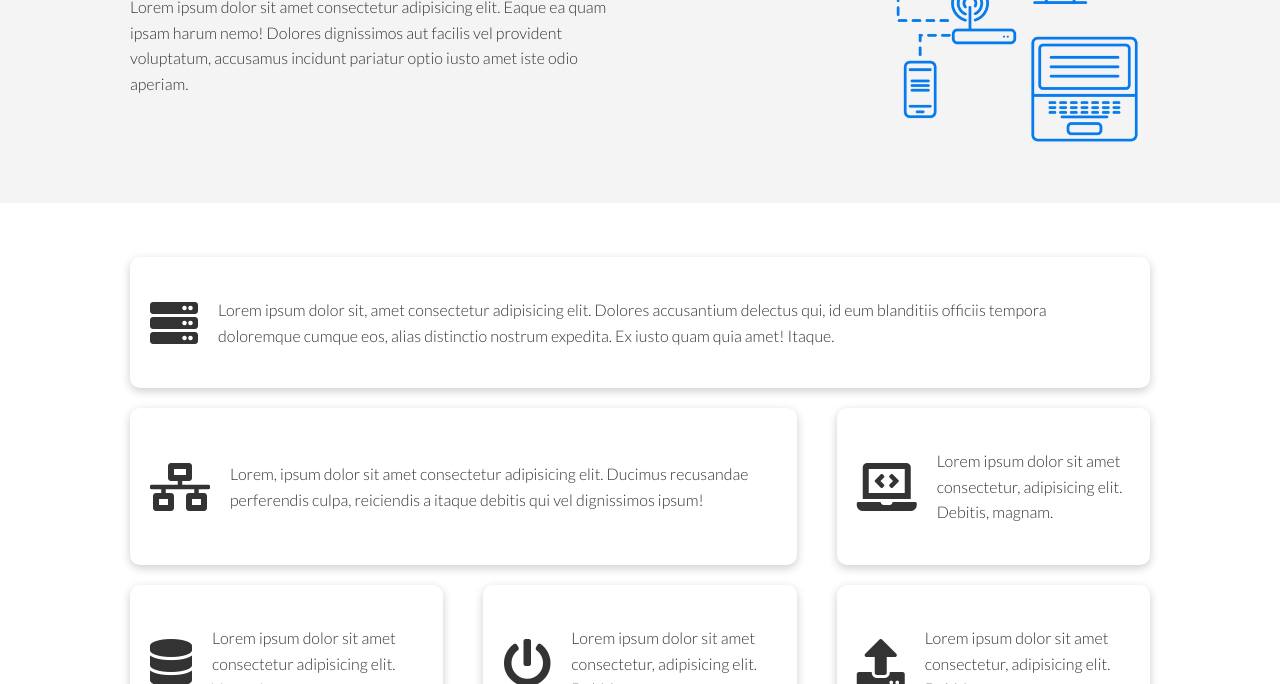
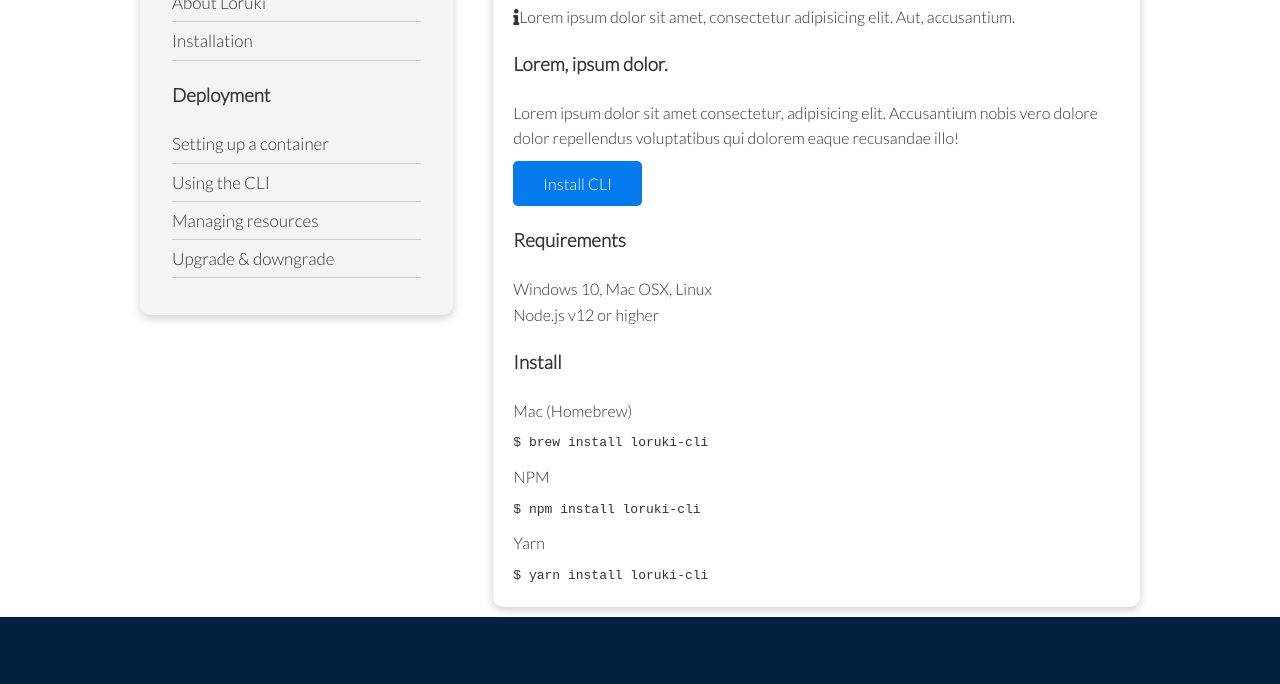
Before and after one commit to tnjkt/project9-9, a plain HTML site: page docs.html in a window 1280 px wide. Shown: the part 495-1179 px from the top of the page. Drawn offline with Linux system fonts and the light colour scheme.

Commit message:
almost done

```diff
--- a/css/style.css
+++ b/css/style.css
@@ -193,7 +193,7 @@ img {
 
 /* Features */
 .features-head img,
-.features-sub-head img {
+.docs-head img {
   width: 200px;
   justify-self: flex-end;
 }
@@ -217,6 +217,27 @@ img {
 
 .features-main .grid > *:nth-child(2) {
   grid-column: 1 / span 2;
+}
+
+/* Docs */
+.docs-main h3 {
+  margin: 20px 0;
+}
+
+.docs-main .grid {
+  grid-template-columns: 1fr 2fr;
+  align-items: flex-start;
+}
+
+.docs-main nav li {
+  font-size: 17px;
+  padding-bottom: 5px;
+  margin-bottom: 5px;
+  border-bottom: 1px #ccc solid;
+}
+
+.docs main a:hover {
+  font-weight: bold;
 }
 
 /* Footer */
--- a/css/utilities.css
+++ b/css/utilities.css
@@ -91,6 +91,11 @@
 
 .text-center {
   text-align: center;
+}
+
+/* Alert */
+
+.alert {
 }
 
 .flex {
--- a/docs.html
+++ b/docs.html
@@ -38,84 +38,91 @@
 
     <!-- Head -->
 
-    <section class="features-head bg-primary py-3">
+    <section class="docs-head bg-primary py-3">
       <div class="container grid">
         <div>
-          <h1 class="xl">Features</h1>
-          <p class="lead">
-            Check out the features of Loruki that separate us from the
-            competition
-          </p>
+          <h1 class="xl">Docs</h1>
+          <p class="lead">Learn how to work with the Loruki platform</p>
         </div>
-        <img src="images/server.png" alt="" />
+        <img src="images/docs.png" alt="" />
       </div>
     </section>
 
-    <!-- Sub head -->
+    <!-- Docs Main -->
 
-    <section class="features-sub-head bg-light py-3">
+    <secgtion class="docs-main my-4">
       <div class="container grid">
-        <div>
-          <h1 class="md">The Loruki Platform</h1>
+        <div class="card bg-light p-3">
+          <h3 class="my-2">Essentials</h3>
+          <nav>
+            <ul>
+              <li>
+                <a href="#">Intrduction</a>
+              </li>
+              <li>
+                <a href="#">About Loruki</a>
+              </li>
+              <li>
+                <a href="#">Installation</a>
+              </li>
+            </ul>
+          </nav>
+
+          <h3 class="my-2">Deployment</h3>
+          <nav>
+            <ul>
+              <li>
+                <a href="#">Setting up a container</a>
+              </li>
+              <li>
+                <a href="#">Using the CLI</a>
+              </li>
+              <li>
+                <a href="#">Managing resources</a>
+              </li>
+              <li>
+                <a href="#">Upgrade & downgrade</a>
+              </li>
+            </ul>
+          </nav>
+        </div>
+        <div class="card">
+          <h2>Introduction</h2>
           <p>
-            Lorem ipsum dolor sit amet consectetur adipisicing elit. Eaque ea
-            quam ipsam harum nemo! Dolores dignissimos aut facilis vel provident
-            voluptatum, accusamus incidunt pariatur optio iusto amet iste odio
-            aperiam.
+            Lorem ipsum, dolor sit amet consectetur adipisicing elit. Esse
+            tempora totam voluptas soluta nobis ducimus eius, aspernatur
+            deserunt ipsum sequi unde deleniti voluptate minima dolore. Neque
+            fugiat dolor quibusdam earum.
           </p>
-        </div>
-        <img src="images/server2.png" alt="" />
-      </div>
-    </section>
+          <div class="alert alert-success">
+            <i class="fas fa-info"></i>Lorem ipsum dolor sit amet, consectetur
+            adipisicing elit. Aut, accusantium.
+          </div>
+          <h3>Lorem, ipsum dolor.</h3>
+          <p>
+            Lorem ipsum dolor sit amet consectetur, adipisicing elit.
+            Accusantium nobis vero dolore dolor repellendus voluptatibus qui
+            dolorem eaque recusandae illo!
+          </p>
+          <a href="#" class="btn btn-primary">Install CLI</a>
 
-    <section class="features-main my-2">
-      <div class="container grid grid-3">
-        <div class="card flex">
-          <i class="fas fa-server fa-3x"> </i>
-          <p>
-            Lorem ipsum dolor sit, amet consectetur adipisicing elit. Dolores
-            accusantium delectus qui, id eum blanditiis officiis tempora
-            doloremque cumque eos, alias distinctio nostrum expedita. Ex iusto
-            quam quia amet! Itaque.
-          </p>
-        </div>
-        <div class="card flex">
-          <i class="fas fa-network-wired fa-3x"></i>
-          <p>
-            Lorem, ipsum dolor sit amet consectetur adipisicing elit. Ducimus
-            recusandae perferendis culpa, reiciendis a itaque debitis qui vel
-            dignissimos ipsum!
-          </p>
-        </div>
-        <div class="card flex">
-          <i class="fas fa-laptop-code fa-3x"></i>
-          <p>
-            Lorem ipsum dolor sit amet consectetur, adipisicing elit. Debitis,
-            magnam.
-          </p>
-        </div>
-        <div class="card flex">
-          <i class="fas fa-database fa-3x"></i>
-          <p>
-            Lorem ipsum dolor sit amet consectetur adipisicing elit. Vero, a!
-          </p>
-        </div>
-        <div class="card flex">
-          <i class="fas fa-power-off fa-3x"></i>
-          <p>
-            Lorem ipsum dolor sit amet consectetur, adipisicing elit. Debitis,
-            magnam.
-          </p>
-        </div>
-        <div class="card flex">
-          <i class="fas fa-upload fa-3x"></i>
-          <p>
-            Lorem ipsum dolor sit amet consectetur, adipisicing elit. Debitis,
-            magnam.
-          </p>
+          <h3>Requirements</h3>
+          <ul>
+            <li>Windows 10, Mac OSX, Linux</li>
+            <li>Node.js v12 or higher</li>
+          </ul>
+
+          <h3>Install</h3>
+          <p>Mac (Homebrew)</p>
+          <pre><code>$ brew install loruki-cli</code></pre>
+          <p>NPM</p>
+          <pre><code>$ npm install loruki-cli</code></pre>
+          <p>Yarn</p>
+          <pre><code>$ yarn install loruki-cli</code></pre>
         </div>
       </div>
-    </section>
+    </secgtion>
+
     <!-- Footer -->
 
     <footer class="footer bg-dark py-5">
```
